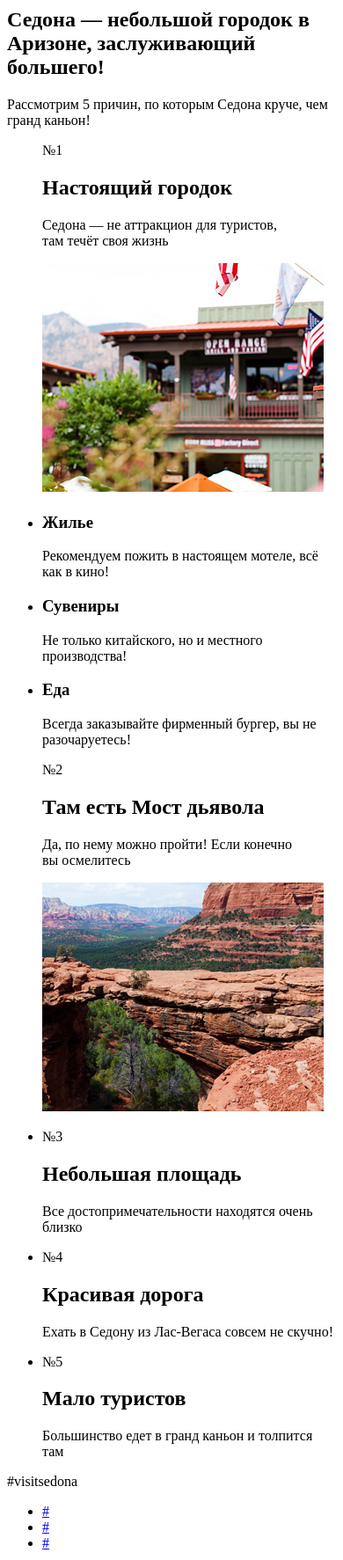
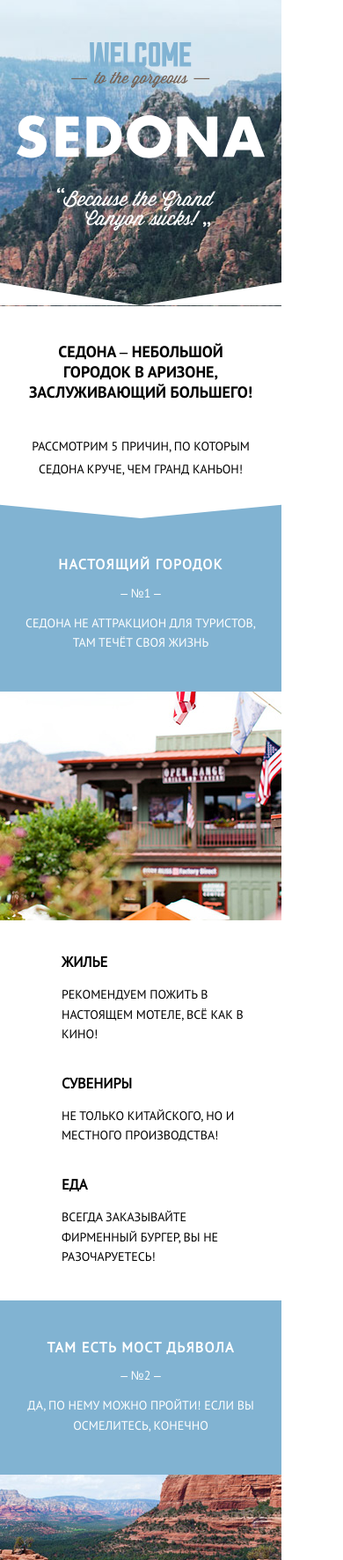
Before and after one commit to Kurapov75/876937-sedona-16, a website: page source/index.html in a window 390 px wide. Shown: the part 217-1990 px from the top of the page at 88% size. Drawn offline with nearby package versions, Linux system fonts and the light colour scheme; files that its build step writes are made by us from their sources.

Commit message:
Подключен normalize.css. Фоновый цвет. Стилизация текста. Отступы. Много исправлений в тексте. В расположении элементов в потоке. Добавлены обертки

```diff
--- a/source/index.html
+++ b/source/index.html
@@ -3,11 +3,11 @@
   <head>
     <meta charset="utf-8">
     <title>HTML Academy: Седона</title>
+    <link rel="stylesheet" href="css/normalize.css">
     <link rel="stylesheet" href="css/style.css">
   </head>
   <body>
     <header class="page-hdr">
-      <a class="page-hdr__logo"><img class="page-hdr__logo-img" src="img/logo-sedona-mobile.svg" width="100" height="85" alt="Символика города"></a>
       <nav class="main-nav">
         <button class="main-nav__toggle" type="button">Открыть меню</button>
         <button class="main-nav__close" type="button">Закрыть меню</button>
@@ -18,20 +18,23 @@
           <li class="menu-lst__item"><a href="#">HTML Academy</a></li>
         </ul>
       </nav>
+      <a class="page-hdr__logo"><img class="page-hdr__logo-img" src="img/logo-sedona-mobile.svg" width="100" height="85" alt="Символика города"></a>
+      <div class="page-hdr__intro"></div>
     </header>
     <main class="page-main">
       <article class="advantages">
-        <h1 class="advantages__headline">Седона — небольшой городок в Аризоне, заслуживающий большего!</h1>
+        <h1 class="advantages__headline">Седона – небольшой городок в Аризоне, заслуживающий большего!</h1>
         <p class="advantages__text">Рассмотрим 5 причин, по которым Седона круче, чем гранд каньон!</p>
         <figure class="advantages__figure figure">
           <figcaption class="figure__content">
-              <span class="figure__unit">№1</span>
             <h2 class="figure__headline">Настоящий городок</h2>
-              <p class="figure__text">Седона — не аттракцион для туристов, там течёт своя жизнь</p>
+            <span class="figure__unit">– №1 –</span>
+            <p class="figure__text">Седона не аттракцион для туристов, там течёт своя жизнь</p>
           </figcaption>
           <img class="figure__img" src="img/main-city-mobile@1x.jpg" width="320" height="260" alt="Иллюстрация">
         </figure>
         <section class="features">
+          <div class="features__wrapper">
             <h2 class="features__headline visually-hidden"></h2>
             <ul class="features__lst features-lst">
               <li class="features-lst__item features-lst__item--housing">
@@ -47,44 +50,51 @@
                 <p class="features__text">Всегда заказывайте фирменный бургер, вы не разочаруетесь!</p>
               </li>
             </ul>
+          </div>
         </section>
         <figure class="advantages__figure figure">
-          <figcaption class="figure__content">
-              <span class="figure__unit">№2</span>
+          <figcaption class="figure__content figure__content--option">
               <h2 class="figure__headline">Там есть Мост дьявола</h2>
-              <p class="figure__text">Да, по нему можно пройти! Если конечно вы осмелитесь</p>
+              <span class="figure__unit">– №2 –</span>
+              <p class="figure__text">Да, по нему можно пройти! Если вы осмелитесь, конечно</p>
             </figcaption>
           <img class="figure__img" src="img/main-bridge-mobile@1x.jpg" width="320" height="260" alt="Иллюстрация">
         </figure>
         <section class="remain">
+          <div class="remain__wrapper">
             <ul class="remain__lst remain-lst">
               <li class="remain-lst__item">
-              <span class="remain__unit">№3</span>
                 <h2 class="remain__title">Небольшая площадь</h2>
-              <p class="remain__text">Все достопримечательности находятся очень близко</p>
+                <span class="remain__unit">– №3 –</span>
+                <p class="remain__text">Все интересные места находятся очень близко</p>
               </li>
               <li class="remain-lst__item">
-              <span class="remain__unit">№4</span>
                 <h2 class="remain__title">Красивая дорога</h2>
-              <p class="text__text">Ехать в Седону из Лас-Вегаса совсем не скучно!</p>
+                <span class="remain__unit">– №4 –</span>
+                <p class="remain__text">Ехать в Седону из Лас-Вегаса совсем не скучно!</p>
               </li>
               <li class="remain-lst__item">
-              <span class="remain__unit">№5</span>
                 <h2 class="remain__title">Мало туристов</h2>
+                <span class="remain__unit">– №5 –</span>
                 <p class="remain__text">Большинство едет в гранд каньон и толпится там</p>
               </li>
             </ul>
+          </div>
         </section>
       </article>
     </main>
     <footer class="page-ftr">
+      <div class="page-ftr__wrapper">
         <span class="page-ftr__link">#visitsedona</span>
         <ul class="page-ftr__social social-lst">
           <li class="social-lst__item social-lst__item--twt"><a href="#" target="_blank" aria-label="Мы в Твиттере">#</a></li>
           <li class="social-lst__item social-lst__item--fb"><a href="#" target="_blank" aria-label="Мы в Фейсбуке">#</a></li>
           <li class="social-lst__item social-lst__item--ytb"><a href="#" target="_blank" aria-label="Мы в Ютубе">#</a></li>
         </ul>
-      <a class="page-ftr__academy" href="https://htmlacademy.ru">Разработано<img class="page-ftr__academy-logo" src="img/logo-htmlacademy.svg" width="115" height="41" alt="Логотип HTML Academy"></a>
+        <p class="page-ftr__academy">Разработано
+          <a href="https://htmlacademy.ru" aria-label="HTML Academy"><img class="page-ftr__academy-logo" src="img/logo-htmlacademy.svg" width="30" height="35" alt="Логотип HTML Academy"></a>
+        </p>
+      </div>
     </footer>
   </body>
 </html>
--- a/source/less/advantages.less
+++ b/source/less/advantages.less
@@ -0,0 +1,19 @@
+.advantages {
+  padding-top: 40px;
+}
+
+.advantages__headline {
+  width: 260px;
+  margin: 0 auto;
+  margin-bottom: 36px;
+  font-family: @font_bold;
+  font-size: @font_size + 4px;
+  line-height: 1.3;
+}
+
+.advantages__text {
+  width: 250px;
+  margin: 0 auto;
+  margin-bottom: 5px;
+  line-height: 1.9;
+}
--- a/source/less/features-lst.less
+++ b/source/less/features-lst.less
@@ -0,0 +1,10 @@
+.features-lst {
+  margin: 0;
+  padding: 0;
+  padding-left: 50px;
+  list-style: none;
+  text-align: left;
+}
+.features-lst__item {
+  padding-bottom: 5px;
+}
--- a/source/less/features.less
+++ b/source/less/features.less
@@ -0,0 +1,11 @@
+.features {
+  padding-top: 20px;
+  padding-bottom: 20px;
+}
+.features__wrapper {
+  width: 280px;
+  margin: 0 auto;
+}
+.features__text {
+  line-height: 1.6;
+}
--- a/source/less/figure.less
+++ b/source/less/figure.less
@@ -0,0 +1,27 @@
+.figure {
+  margin: 0;
+  padding: 0;
+  color: #fff;
+}
+.figure__content {
+  padding-top: 67px;
+  padding-bottom: 30px;
+  background: @bg_color-1 url(../img/bg-triangle.svg) no-repeat top center;
+}
+.figure__img {
+  margin-bottom: -3px;
+}
+.figure__content--option {
+  padding-top: 30px;
+  background-image: none;
+}
+.figure__headline {
+  margin-bottom: 15px;
+  font-size: @font_size + 2px;
+  letter-spacing: 1.3px;
+}
+.figure__text {
+  width: 265px;
+  margin: 15px auto 15px;
+  line-height: 1.6;
+}
--- a/source/less/gallery.less
+++ b/source/less/gallery.less
@@ -0,0 +1,40 @@
+.gallery__wrapper {
+  width: 280px;
+  margin: 0 auto;
+}
+.gallery {
+  padding-top: 27px;
+}
+.gallery__headline {
+  margin-bottom: 26px;
+  font-family: @font_bold;
+  font-size: @font_size + 4px;
+  line-height: 1.3;
+}
+.gallery__text {
+  width: 270px;
+  margin: 0 auto;
+  margin-bottom: 25px;
+  line-height: 1.9;
+}
+.gallery__figure {
+  margin: 0;
+  padding: 20px 0;
+  text-align: left;
+}
+.gallery__img {
+  padding-bottom: 7px;
+}
+.gallery__title {
+  margin-bottom: 8px;
+  font-family: @font_bold;
+  font-size: @font_size - 1px;
+}
+.gallery__author {
+  margin-top: 0;
+  text-transform: none;
+}
+.gallery__unit {
+  padding-left: 35px;
+  font-family: @font_bold;
+}
--- a/source/less/menu-lst.less
+++ b/source/less/menu-lst.less
@@ -0,0 +1,5 @@
+.menu-lst {
+  margin: 0;
+  padding: 0;
+  list-style: none;
+}
--- a/source/less/page-ftr.less
+++ b/source/less/page-ftr.less
@@ -0,0 +1,17 @@
+.page-ftr {
+  padding-top: 37px;
+  padding-bottom: 35px;
+}
+.page-ftr__wrapper {
+  width: 150px;
+  margin: 0 auto;
+}
+.page-ftr__link {
+  font-family: @font_bold;
+  font-size: @font_size + 7px;
+}
+.page-ftr__academy-logo {
+  position: relative;
+  top: 15px;
+  left: 5px;
+}
--- a/source/less/page-hdr.less
+++ b/source/less/page-hdr.less
@@ -0,0 +1,18 @@
+.page-hdr__logo {
+  position: relative;
+  top: 30px;
+}
+.page-hdr__intro {
+  height: 390px;
+  background: url(../img/bg-intro-triangle-mobile.svg) no-repeat center bottom,
+              url(../img/text-sedona-index.svg) no-repeat center 90px,
+              url(../img/bg-back-mobile@1x.jpg) no-repeat center;
+  background-size: 104%, 88%, cover;
+}
+.page-hdr__intro--inner {
+  height: 160px;
+  background: url(../img/bg-intro-triangle-mobile.svg) no-repeat center bottom,
+              url(../img/text-sedona.svg) no-repeat center,
+              url(../img/bg-back-mobile@1x.jpg) no-repeat center;
+  background-size: 104%, 70%, cover;
+}
--- a/source/less/remain-lst.less
+++ b/source/less/remain-lst.less
@@ -0,0 +1,25 @@
+.remain-lst {
+  margin: 0;
+  padding: 0;
+  list-style: none;
+}
+.remain-lst__item {
+  padding-top: 27px;
+  padding-bottom: 27px;
+  border-bottom: 1px solid #d6d6d6;
+}
+.remain-lst__item:last-child {
+  border-bottom: none;
+}
+.remain__title {
+  margin-top: 0;
+  font-family: @font_bold;
+  font-size: @font_size + 4px;
+  line-height: 1.3;
+}
+.remain__text {
+  width: 250px;
+  margin: 0 auto;
+  margin-top: 15px;
+  line-height: 1.6;
+}
--- a/source/less/remain.less
+++ b/source/less/remain.less
@@ -0,0 +1,7 @@
+.remain {
+  background-color: @bg_color-2;
+}
+.remain__wrapper {
+  width: 280px;
+  margin: 0 auto;
+}
--- a/source/less/social-lst.less
+++ b/source/less/social-lst.less
@@ -0,0 +1,21 @@
+.social-lst {
+  margin: 27px 0;
+  padding: 0;
+  list-style: none;
+}
+.social-lst__item {
+  display: inline-block;
+  a {
+    display: inline-block;
+    width: 45px;
+    height: 45px;
+    margin-right: 3px;
+    font-size: 0;
+    background: @bg_color-1;
+  }
+}
+.social-lst__item:last-child {
+  a {
+    margin-right: 0;
+  }
+}
--- a/source/less/style.less
+++ b/source/less/style.less
@@ -25,3 +25,16 @@
   local("PT Sans Bold"),
   url("../fonts/ptsansbold.woff2") format("woff2");
 }
+
+@bg_color-1: #81b3d2;
+@bg_color-2: #eee;
+@font_size: 14px;
+@font_bold: "PT Sans Bold";
+
+body {
+  width: 320px;
+  font-family: "PT Sans", "Arial", sans-serif;
+  text-align: center;
+  text-transform: uppercase;
+  font-size: @font_size;
+}
```
Also changed, not shown: source/form.html (+8 -2 lines), source/photo.html (+10 -2 lines). Lines whose indentation alone changed are shown as unchanged.
